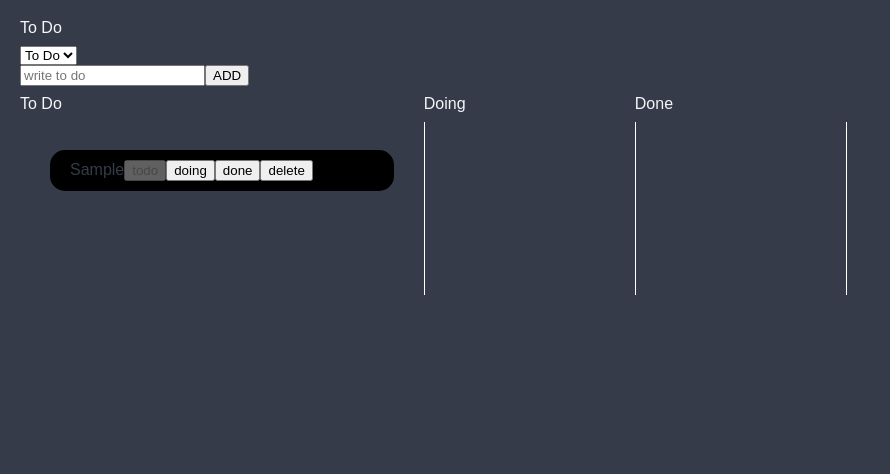
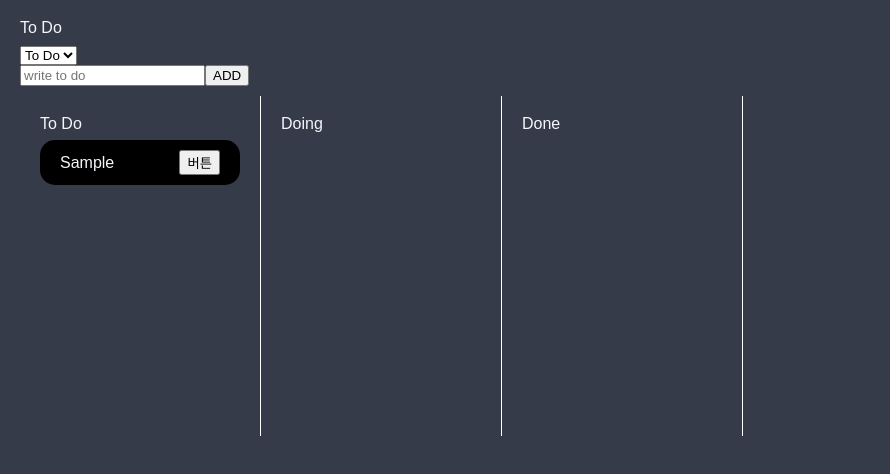
Before and after one commit to seoulcircle/todolist_ver1, a React (Create React App) app: page / in a window 1280 px wide. Both pictures are taken after typing "Sample" into the empty fields and a click on the button "ADD". Shown: the top 474 px of the page, without its empty margins (0-890 px from the left). Built offline with nearby package versions, Linux system fonts and the light colour scheme.

Commit message:
css 수정

```diff
--- a/src/components/Droppable.jsx
+++ b/src/components/Droppable.jsx
@@ -4,20 +4,21 @@ import { rectSortingStrategy, SortableContext } from "@dnd-kit/sortable";
 import TodoItem from "./TodoItem";
 import styled from "styled-components";
 
-const TodoUl = styled.ul`
-  margin: 10px;
-  width: 100%;
-  min-width: 100px;
-  height: 100%;
+const DroppableDiv = styled.div`
+  width: 200px;
+  height: 300px;
   padding: 20px;
   border-right: 1px solid white;
+  overflow: scroll;
 `;
+
+const TodoUl = styled.ul``;
 
 const Droppable = ({ id, items, title }) => {
   const { setNodeRef } = useDroppable({ id });
 
   return (
-    <div>
+    <DroppableDiv>
       <h2>{title}</h2>
       <SortableContext
         id={id}
@@ -30,7 +31,7 @@ const Droppable = ({ id, items, title }) => {
           ))}
         </TodoUl>
       </SortableContext>
-    </div>
+    </DroppableDiv>
   );
 };
 
--- a/src/components/TodoItem.tsx
+++ b/src/components/TodoItem.tsx
@@ -2,19 +2,32 @@ import { useTodoStore, ITodo, CategoryType } from "../useTodoStore";
 import { useSortable } from "@dnd-kit/sortable";
 import { CSS } from "@dnd-kit/utilities";
 import styled from "styled-components";
+import { useState } from "react";
 
 const TodoLi = styled.li`
   margin: 8px 0;
-  color: ${(props) => props.theme.bgColor};
+  color: ${(props) => props.theme.textColor};
   padding: 10px 20px;
   border-radius: 15px;
+  position: relative;
+`;
+const TodoLiDiv = styled.div`
+  display: flex;
+  align-items: center;
+  justify-content: space-between;
 `;
 
+const ButtonTodo = styled.div`
+  position: absolute;
+  z-index: 20;
+`;
 interface TodoItemProps extends ITodo {
   dragOverlay?: boolean; // ✅ 드래그 오버레이용 prop 추가 (선택적)
 }
 
 function TodoItem({ text, category, id, dragOverlay = false }: TodoItemProps) {
+  const [isVisible, setIsVisible] = useState(false);
+
   // updateCategory 함수 가져오기
   const updateCategory = useTodoStore((state) => {
     return state.updateCategory;
@@ -41,28 +54,51 @@ function TodoItem({ text, category, id, dragOverlay = false }: TodoItemProps) {
   const style = {
     transform: CSS.Transform.toString(transform),
     transition,
-    marginRight: "10px",
     cursor: dragOverlay ? "grabbing" : "grab",
     backgroundColor: dragOverlay ? "yellow" : "black",
   };
 
   return (
     <TodoLi ref={setNodeRef} style={style}>
-      <div {...attributes} {...listeners}>
+      <TodoLiDiv {...attributes} {...listeners}>
         <span>{text}</span>
-        <button value="todo" onClick={onClick} disabled={category === "todo"}>
-          todo
+        <div>
+          <button
+            onClick={() => setIsVisible(!isVisible)}
+            onPointerDown={(e) => e.stopPropagation()}
+          >
+            버튼
           </button>
-        <button value="doing" onClick={onClick} disabled={category === "doing"}>
-          doing
+          {isVisible && (
+            <ButtonTodo onPointerDown={(e) => e.stopPropagation()}>
+              <button
+                value="todo"
+                onClick={onClick}
+                disabled={category === "todo"}
+              >
+                TODO
               </button>
-        <button value="done" onClick={onClick} disabled={category === "done"}>
-          done
+              <button
+                value="doing"
+                onClick={onClick}
+                disabled={category === "doing"}
+              >
+                DOING
+              </button>
+              <button
+                value="done"
+                onClick={onClick}
+                disabled={category === "done"}
+              >
+                DONE
               </button>
               <button value="delete" onClick={onClick}>
-          delete
+                삭제
               </button>
+            </ButtonTodo>
+          )}
         </div>
+      </TodoLiDiv>
     </TodoLi>
   );
 }
--- a/src/components/TodoList.tsx
+++ b/src/components/TodoList.tsx
@@ -15,7 +15,6 @@ import styled from "styled-components";
 const TodoLists = styled.div`
   display: flex;
   flex-direction: row;
-  gap: 50px;
 `;
 
 function TodoList() {
```
Lines whose indentation alone changed are shown as unchanged.
